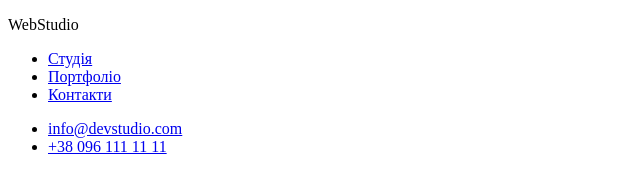
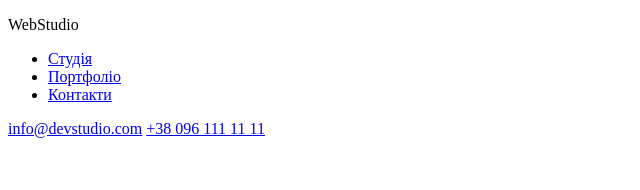
Before and after one commit to Valerii2022/goit-markup-hw-01-FSON, a plain HTML site: page index.html in a window 1280 px wide. Shown: the whole page, without its empty margins (0-640 px from the left). Drawn offline with Linux system fonts and the light colour scheme.

Commit message:
Оновлення хедера до першої версії

```diff
--- a/index.html
+++ b/index.html
@@ -27,14 +27,10 @@
                      <a href="#">Контакти</a>
                   </li>
                </ul>
-               <ul class="header-menu-contacts">
-                  <li>
-                     <a href="mailto:info@devstudio.com">info@devstudio.com</a>
-                  </li>
-                  <li>
-                     <a href="tel:+380961111111">+38 096 111 11 11</a>
-                  </li>
-               </ul>
+               <div class="header-menu-contacts">
+                  <a href="mailto:info@devstudio.com">info@devstudio.com</a>
+                  <a href="tel:+380961111111">+38 096 111 11 11</a>
+               </div>
             </nav>
          </div>
       </header>
```
